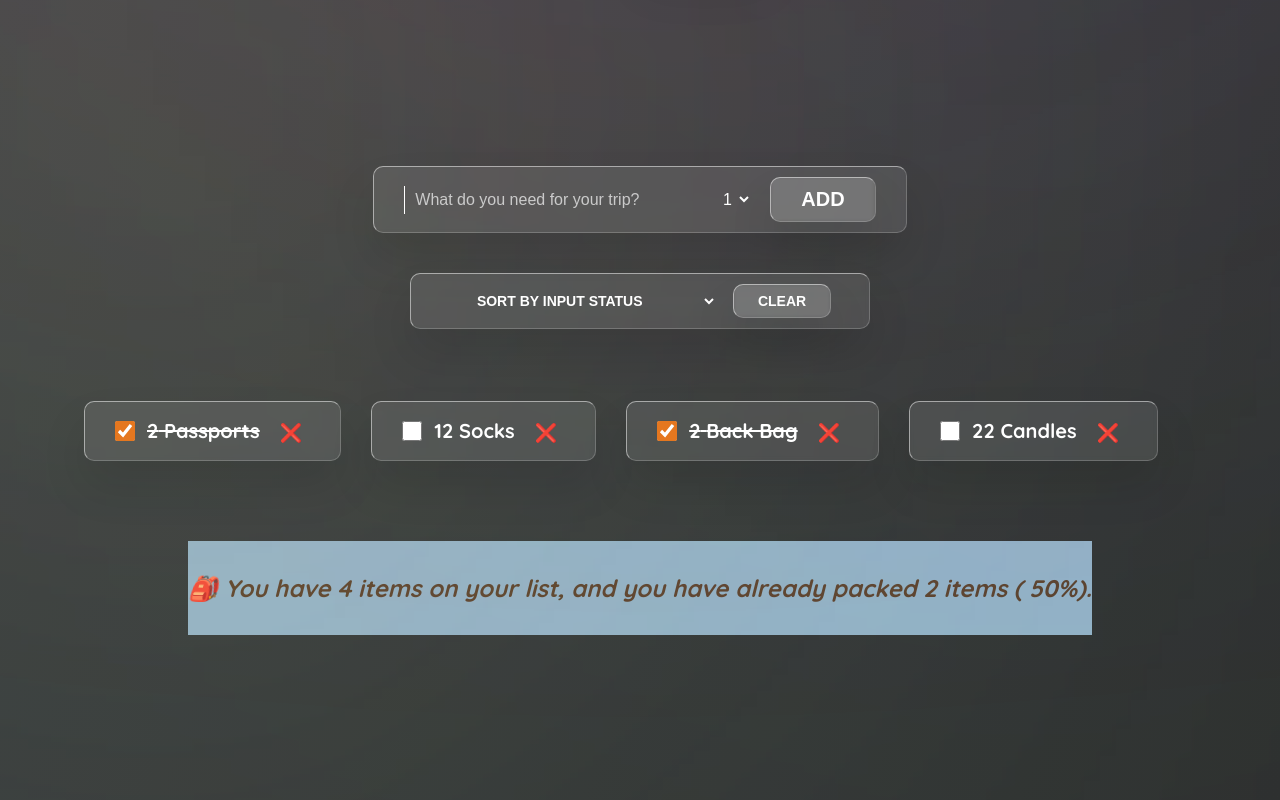
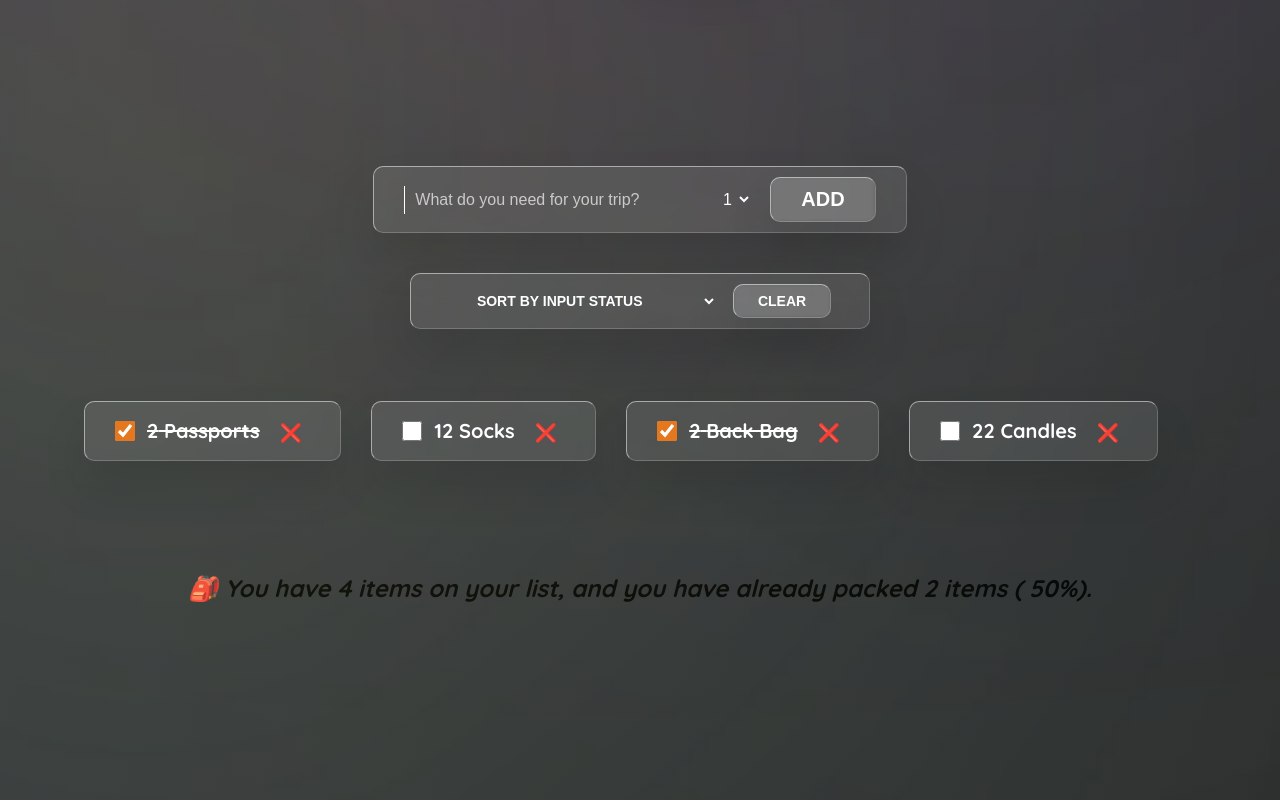
Before and after one commit to sgc93/enGO, a React (Create React App) app: page / in a window 1280 px wide. Shown: the part 800-1600 px from the top of the page. Built offline with nearby package versions, Linux system fonts and the light colour scheme; the HTML template or start-up script is replaced by a standard one.

Commit message:
style scrollbar

```diff
--- a/src/index.css
+++ b/src/index.css
@@ -13,11 +13,26 @@ html {
 body {
 	font-size: 2.4rem;
 	font-family: sans-serif;
-	color: #5a3e2b;
 	background: linear-gradient(289deg, #2d2d2d, #343a42);
 
 	font-family: "Quicksand";
 	font-weight: 500;
+	overflow: auto;
+}
+
+body::-webkit-scrollbar {
+	width: 12px;
+}
+
+body::-webkit-scrollbar-thumb {
+	background-color: rgba(255, 255, 255, 0.214);
+	border: 1px solid white;
+	border-radius: 23px;
+	cursor: pointer;
+}
+
+body::-webkit-scrollbar-track {
+	background: linear-gradient(289deg, #2d2d2d, #343a42);
 }
 
 .color__box {
@@ -248,7 +263,6 @@ input {
 	flex-direction: column;
 	gap: 3.2rem;
 	align-items: center;
-	min-height: 29vh;
 }
 
 .actions button,
@@ -321,7 +335,10 @@ input[type="checkbox"] {
 }
 
 .stats {
-	background-color: #92b0c8;
+	display: flex;
+	align-items: center;
+	justify-content: center;
+
 	text-align: center;
 	font-weight: 700;
 	padding: 3.2rem 0;
```
